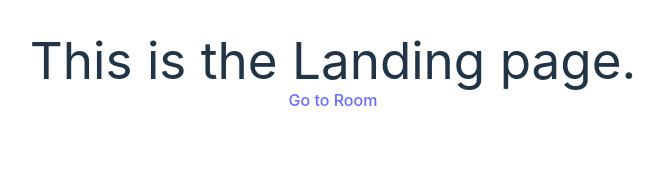
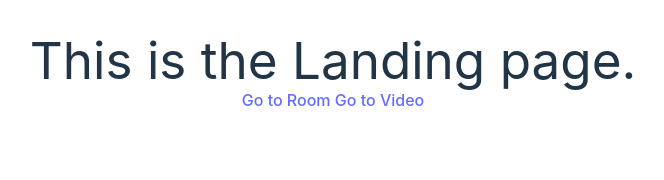
Before and after one commit to trunghoang2002/webrtc-learn, a React (Vite) app in the folder frontend/: page / in a window 1280 px wide. Shown: the top 180 px of the page, without its empty margins (307-971 px from the left). Built offline with nearby package versions, Linux system fonts and the light colour scheme.

Commit message:
added link to video

```diff
--- a/frontend/src/components/Landing.tsx
+++ b/frontend/src/components/Landing.tsx
@@ -10,6 +10,7 @@ export default function Landing() {
             This is the Landing page.
         </h1>
         <Link to={`/room/?name=${name}&age=${age}`}> Go to Room </Link>
+        <Link to={'/video'}> Go to Video </Link>
         </>
     )
 }
```
